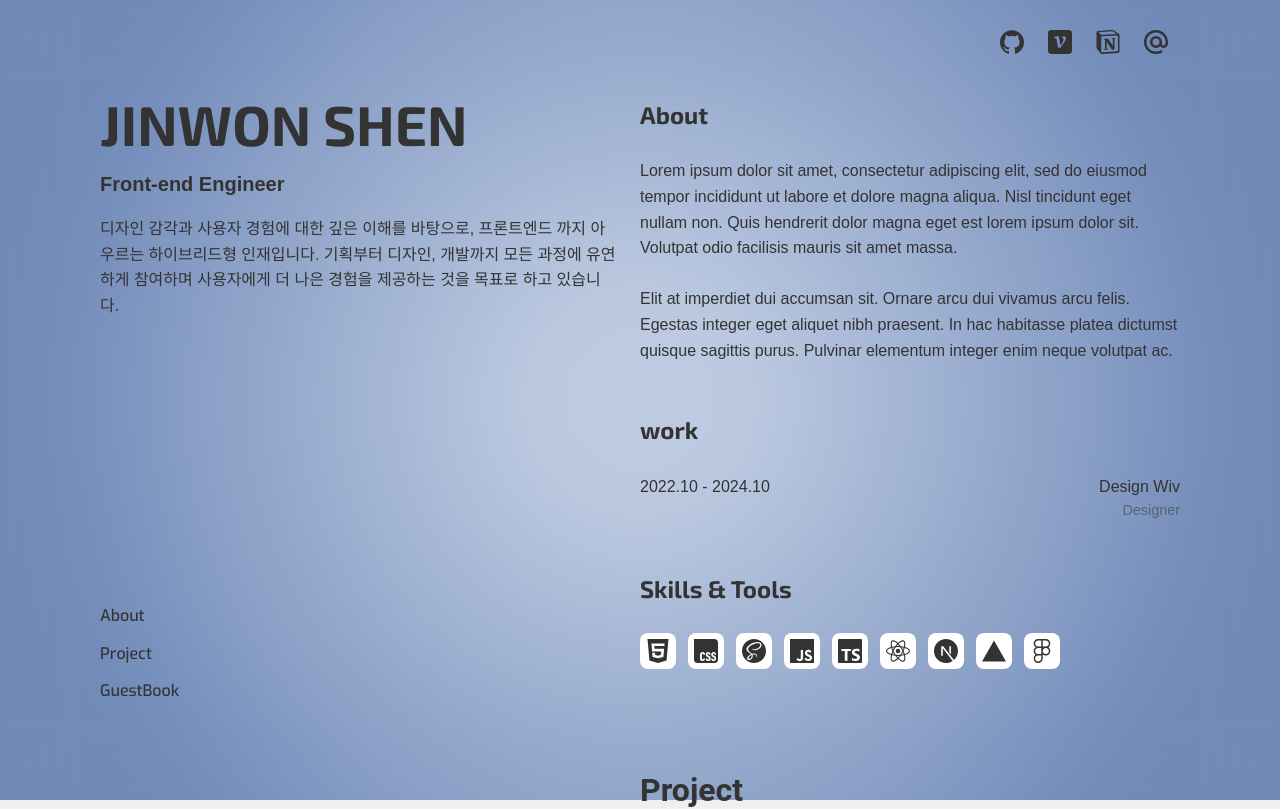
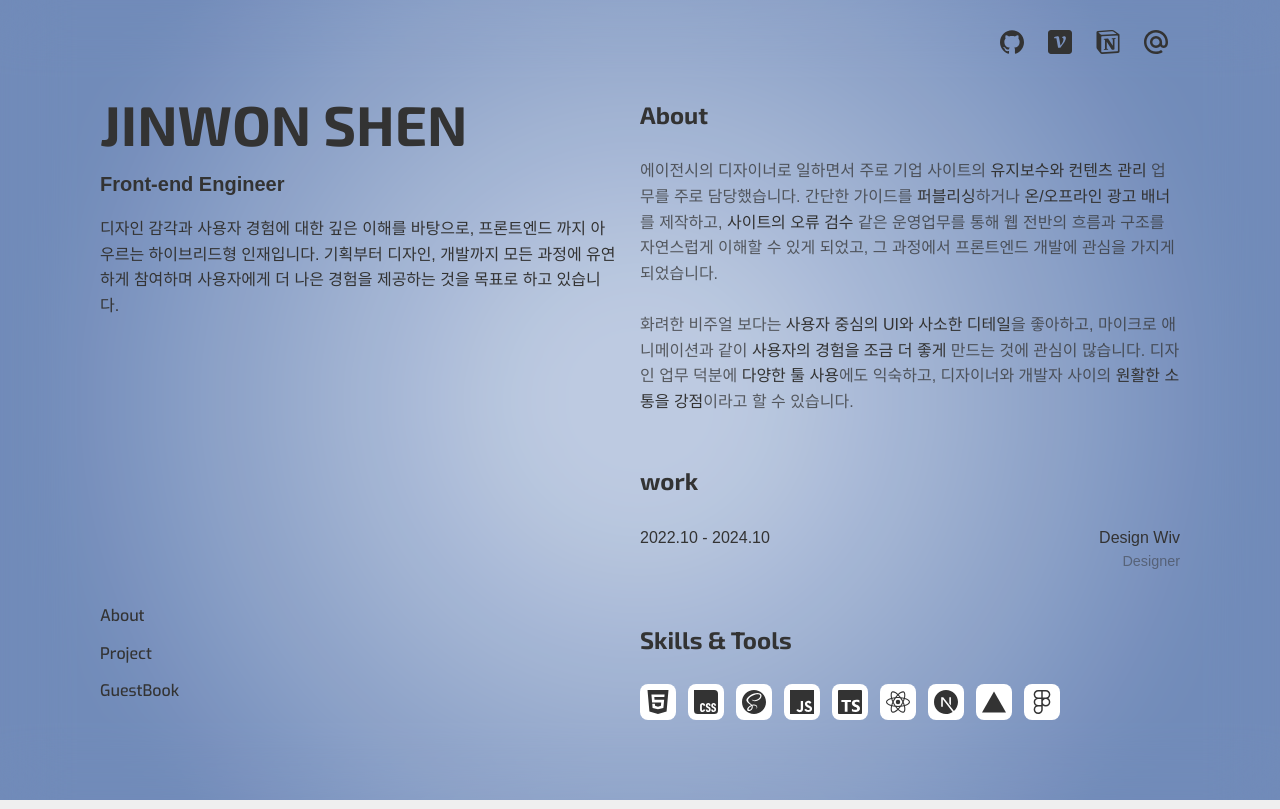
Before and after one commit to JinwonShen/2025_portfolio, a Next.js app: page / in a window 1280 px wide. Shown: the top 809 px of the page. Built offline with nearby package versions, Linux system fonts and the light colour scheme; a web font is replaced by a local one.

Commit message:
about 코멘트 작성 및 스타일

```diff
--- a/src/components/Main/About.module.scss
+++ b/src/components/Main/About.module.scss
@@ -28,6 +28,18 @@
       align-items: end;
       opacity: 0.5;
       font-size: 0.9rem;
+    }
+  }
+  //6a85b6
+  .aboutCont {
+    p {
+      color: rgba(51, 51, 51, 0.75);
+      span {
+        font-weight: 500;
+        color: rgba(51, 51, 51, 1);
+        // background-color: #fff;
+        // text-decoration: underline wavy #ffffff 1px;
+      }
     }
   }
 
--- a/src/components/Main/About.tsx
+++ b/src/components/Main/About.tsx
@@ -1,15 +1,18 @@
 import styles from './About.module.scss'
+import Link from 'next/link'
 
 export default function About() {
   return (
     <section className={styles.aboutContainer}>
       <div className={styles.aboutCont}>
-        <h1>About</h1>
+        <h1>
+          <Link href='/about'>About</Link>
+        </h1>
         <p>
-          Lorem ipsum dolor sit amet, consectetur adipiscing elit, sed do eiusmod tempor incididunt ut labore et dolore magna aliqua. Nisl tincidunt eget nullam non. Quis hendrerit dolor magna eget est lorem ipsum dolor sit. Volutpat odio facilisis mauris sit amet massa.
+          에이전시의 디자이너로 일하면서 주로 기업 사이트의 <span>유지보수와 컨텐츠 관리</span> 업무를 주로 담당했습니다. 간단한 가이드를 <span>퍼블리싱</span>하거나 <span>온/오프라인 광고 배너</span>를 제작하고, <span>사이트의 오류 검수</span> 같은 운영업무를 통해 웹 전반의 흐름과 구조를 자연스럽게 이해할 수 있게 되었고, 그 과정에서 프론트엔드 개발에 관심을 가지게 되었습니다.
           <br />
           <br />
-          Elit at imperdiet dui accumsan sit. Ornare arcu dui vivamus arcu felis. Egestas integer eget aliquet nibh praesent. In hac habitasse platea dictumst quisque sagittis purus. Pulvinar elementum integer enim neque volutpat ac.
+          화려한 비주얼 보다는 <span>사용자 중심의 UI와 사소한 디테일</span>을 좋아하고, 마이크로 애니메이션과 같이 <span>사용자의 경험을 조금 더 좋게</span> 만드는 것에 관심이 많습니다. 디자인 업무 덕분에 <span>다양한 툴 사용</span>에도 익숙하고, 디자이너와 개발자 사이의 <span>원활한 소통을 강점</span>이라고 할 수 있습니다.
         </p>
       </div>
       <div className={styles.workCont}>
```
